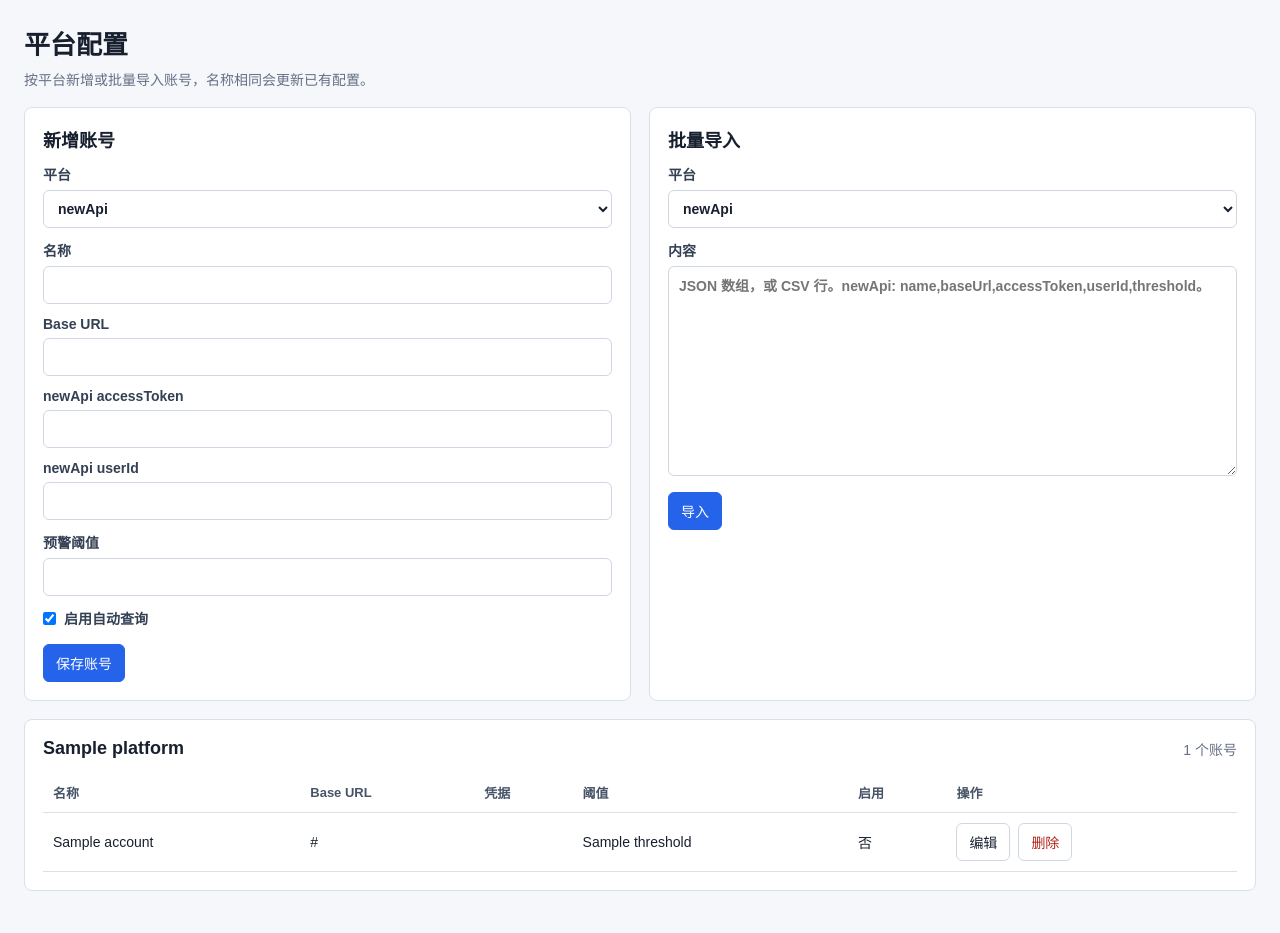
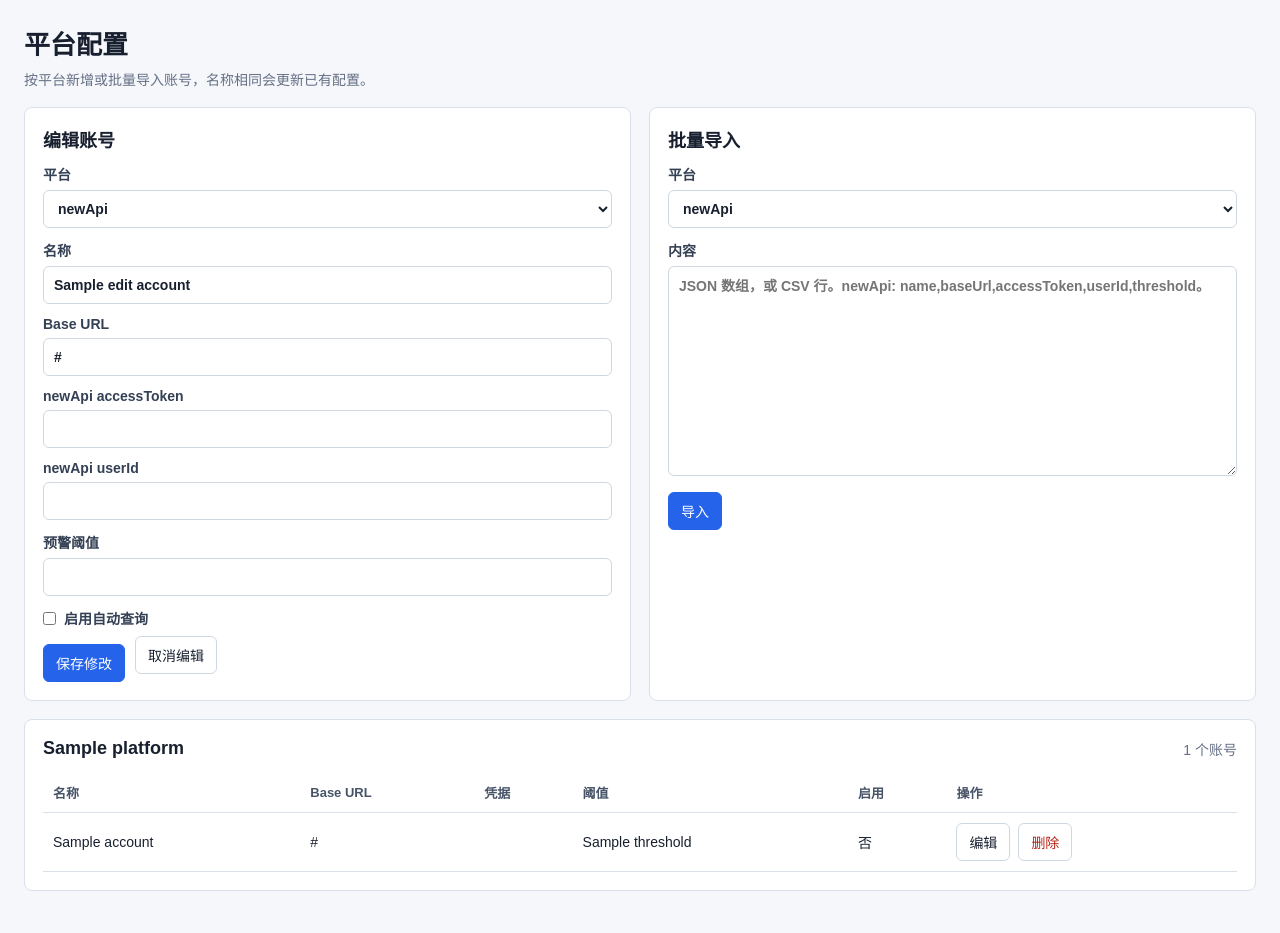
Before and after one commit to xianyvbang/price-monitoring, a FastAPI app: template app/templates/accounts.html in a window 1280 px wide. Shown: the part 56-989 px from the top of the page. Run offline with FastAPI, Linux system fonts and the light colour scheme; the template is opened without the code that fills it: most values are stand-ins (such as "Sample title", 1, 10 or a date in 2020).

Commit message:
Seed safe defaults and edit links

```diff
--- a/app/main.py
+++ b/app/main.py
@@ -84,6 +84,15 @@ def grouped_accounts() -> dict[str, list[dict[str, Any]]]:
     return grouped
 
 
+def public_edit_account(account_id: int | None) -> dict[str, Any] | None:
+    if not account_id:
+        return None
+    row = db.get_account(account_id)
+    if not row:
+        return None
+    return public_account(row)
+
+
 @app.get("/", response_class=HTMLResponse)
 async def dashboard(request: Request):
     redirect = redirect_if_needed(request)
@@ -135,9 +144,16 @@ async def accounts_page(request: Request):
     redirect = redirect_if_needed(request)
     if redirect:
         return redirect
+    edit_id = _optional_int(request.query_params.get("edit_id"))
     return templates.TemplateResponse(
         "accounts.html",
-        template_context(request, grouped=grouped_accounts(), settings=db.get_general_settings(), message=None),
+        template_context(
+            request,
+            grouped=grouped_accounts(),
+            settings=db.get_general_settings(),
+            message=None,
+            edit_account=public_edit_account(edit_id),
+        ),
     )
 
 
@@ -175,6 +191,7 @@ async def bulk_accounts_form(request: Request):
             grouped=grouped_accounts(),
             settings=db.get_general_settings(),
             message=f"已导入或更新 {imported} 个账号",
+            edit_account=None,
         ),
     )
 
--- a/app/templates/accounts.html
+++ b/app/templates/accounts.html
@@ -11,9 +11,23 @@
 {% if message %}<p class="notice">{{ message }}</p>{% endif %}
 
 <section class="grid two">
-  <form class="panel" method="post" action="/accounts" data-account-form>
-    <h2 data-form-title>新增账号</h2>
-    <input name="account_id" type="hidden" data-account-id>
+  <form
+    class="panel"
+    method="post"
+    action="/accounts"
+    data-account-form
+    {% if edit_account %}
+    data-initial-edit="true"
+    data-initial-id="{{ edit_account.id }}"
+    data-initial-platform="{{ edit_account.platform }}"
+    data-initial-name="{{ edit_account.name }}"
+    data-initial-base-url="{{ edit_account.base_url }}"
+    data-initial-threshold="{{ edit_account.threshold if edit_account.threshold is not none else '' }}"
+    data-initial-is-enabled="{{ 'true' if edit_account.is_enabled else 'false' }}"
+    {% endif %}
+  >
+    <h2 data-form-title>{{ "编辑账号" if edit_account else "新增账号" }}</h2>
+    <input name="account_id" type="hidden" data-account-id value="{{ edit_account.id if edit_account else '' }}">
     <label>
       平台
       <select name="platform" required data-platform-select>
@@ -131,6 +145,22 @@
         });
       });
     };
+    const enterEditMode = (account) => {
+      accountId.value = account.id || "";
+      select.value = account.platform || "newApi";
+      form.elements.name.value = account.name || "";
+      form.elements.base_url.value = account.baseUrl || "";
+      form.elements.threshold.value = account.threshold || "";
+      form.elements.is_enabled.checked = account.isEnabled === "true";
+      form.elements.api_key.value = "";
+      form.elements.access_token.value = "";
+      form.elements.user_id.value = "";
+      title.textContent = "编辑账号";
+      submitLabel.textContent = "保存修改";
+      cancelEdit.hidden = false;
+      select.disabled = false;
+      syncFields();
+    };
     select.addEventListener("change", syncFields);
     syncFields();
 
@@ -146,23 +176,22 @@
 
     document.querySelectorAll("[data-edit-account]").forEach((button) => {
       button.addEventListener("click", () => {
-        accountId.value = button.dataset.id;
-        select.value = button.dataset.platform;
-        form.elements.name.value = button.dataset.name || "";
-        form.elements.base_url.value = button.dataset.baseUrl || "";
-        form.elements.threshold.value = button.dataset.threshold || "";
-        form.elements.is_enabled.checked = button.dataset.isEnabled === "true";
-        form.elements.api_key.value = "";
-        form.elements.access_token.value = "";
-        form.elements.user_id.value = "";
-        title.textContent = "编辑账号";
-        submitLabel.textContent = "保存修改";
-        cancelEdit.hidden = false;
-        select.disabled = false;
-        syncFields();
+        enterEditMode(button.dataset);
         form.scrollIntoView({ behavior: "smooth", block: "start" });
       });
     });
+
+    if (form.dataset.initialEdit === "true") {
+      enterEditMode({
+        id: form.dataset.initialId,
+        platform: form.dataset.initialPlatform,
+        name: form.dataset.initialName,
+        baseUrl: form.dataset.initialBaseUrl,
+        threshold: form.dataset.initialThreshold,
+        isEnabled: form.dataset.initialIsEnabled
+      });
+      form.scrollIntoView({ behavior: "auto", block: "start" });
+    }
   });
 
   document.querySelectorAll("[data-bulk-form]").forEach((form) => {
--- a/app/templates/dashboard.html
+++ b/app/templates/dashboard.html
@@ -57,6 +57,7 @@
               <form method="post" action="/accounts/{{ account.id }}/query">
                 <button type="submit">查询</button>
               </form>
+              <a class="button-link" href="/accounts?edit_id={{ account.id }}">修改</a>
             </div>
           </td>
         </tr>
```
Also changed, not shown: app/defaults.py (added, +59 -0 lines), app/models.py (+19 -0 lines), README.md. Lines whose indentation alone changed are shown as unchanged.
